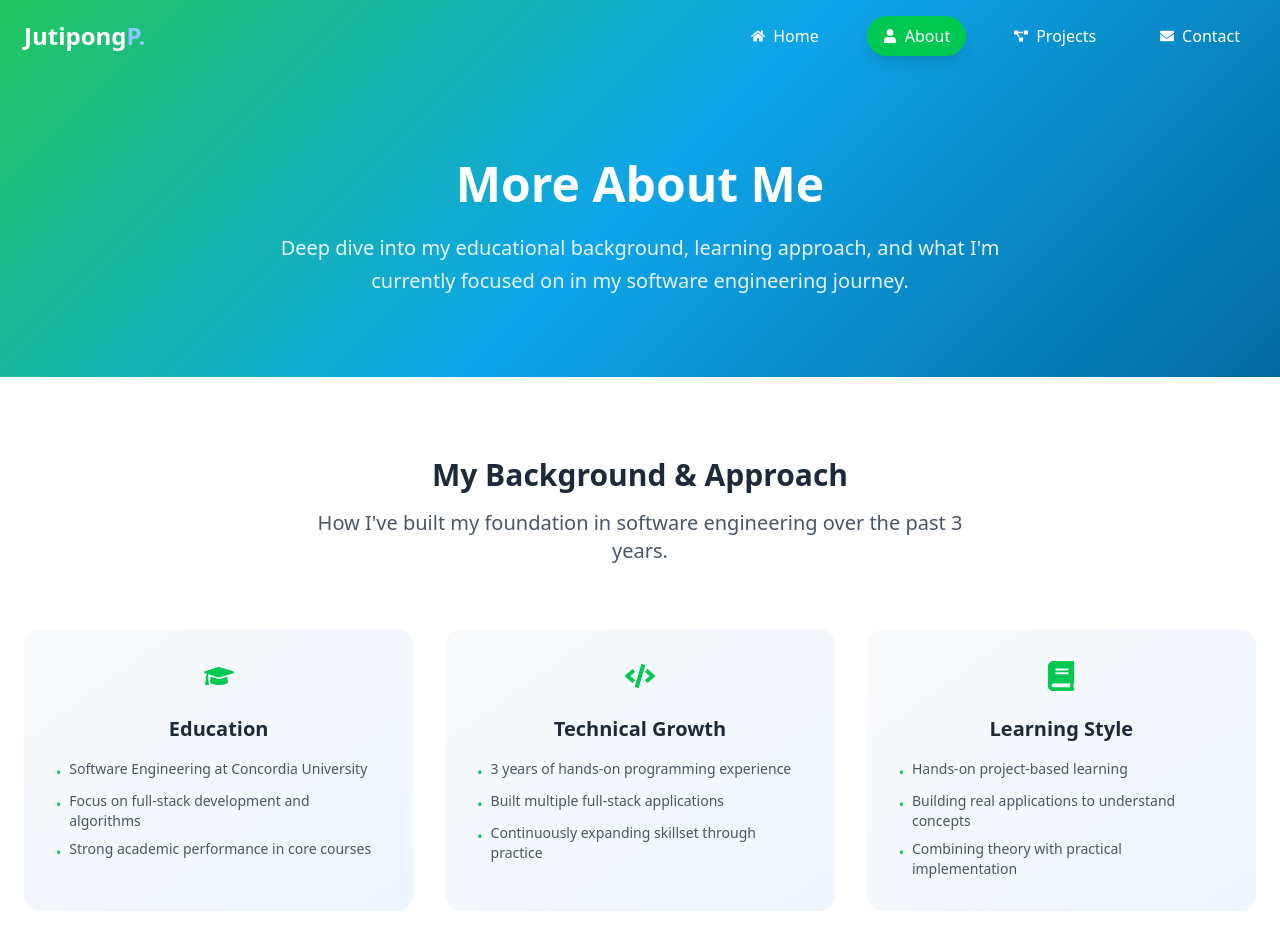
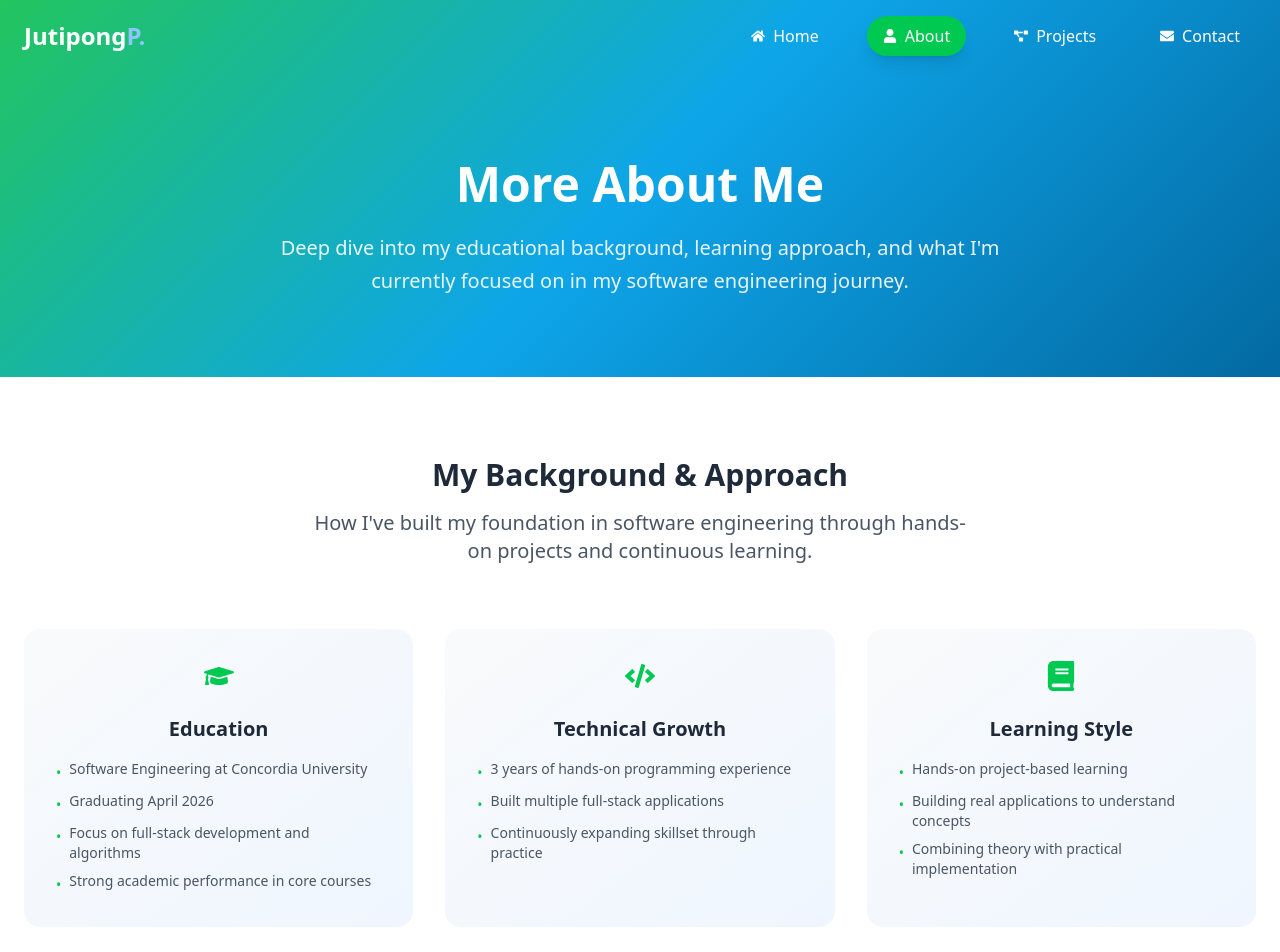
Before and after one commit to Jpuntul/Portfolio, a React (Vite) app: page /Portfolio/about in a window 1280 px wide. Shown: the top 952 px of the page. Built offline with nearby package versions, Linux system fonts and the light colour scheme.

Commit message:
feat: update portfolio with resume details and metrics

```diff
--- a/src/components/sections/Hero.jsx
+++ b/src/components/sections/Hero.jsx
@@ -45,6 +45,12 @@ const Hero = () => {
             {text}
             <span className="animate-pulse">|</span>
           </h2>
+          <div className="text-lg mb-6 text-white/80">
+            <span>
+              {personalInfo.citizenship} • Graduating{" "}
+              {personalInfo.graduationDate}
+            </span>
+          </div>
           <p className="text-xl mb-12 max-w-2xl mx-auto leading-relaxed">
             Passionate about creating innovative solutions through clean code
             and modern technologies. Currently pursuing Software Engineering at{" "}
--- a/src/data/portfolio.js
+++ b/src/data/portfolio.js
@@ -1,39 +1,39 @@
 export const personalInfo = {
   name: "Jutipong Puntuleng",
   title: "Software Engineering Student",
+  citizenship: "Thai/Canadian",
   university: "Concordia University",
-  location: "Montreal, QC",
+  location: "Montreal, QC • Open to relocate to Bangkok",
   email: "p.jutipong13@gmail.com",
-  phone: "(514) 585-5823",
+  phone: "+1 (514) 585-5823",
   github: "https://github.com/Jpuntul",
   linkedin: "https://www.linkedin.com/in/jpuntul/",
-  yearsOfExperience: 3,
+  graduationDate: "April 2026",
 };
 
 export const projects = [
   {
     id: 1,
     role: "Full Stack",
-    title: "HMS",
+    title: "Healthcare Management System",
     shortDesc:
-      "Comprehensive health facility employee status tracking system for pandemic management.",
-    description: `HFESTS (Hospital Facility Employee Status Tracking System) is a comprehensive system designed to track the status of employees in health facilities, especially during pandemic situations like COVID-19. It maintains detailed information about employees, people they live or work with, facilities, residences, infections, and vaccinations. The system supports:
+      "Full-stack healthcare platform managing 447 patient records and 303 staff accounts with optimized performance.",
+    description: `Built a comprehensive full-stack healthcare platform designed to manage patient records, staff accounts, and healthcare operations efficiently.
 
-      - Managing facilities (hospitals, clinics, pharmacies, etc.) and their employees
-      - Tracking employee roles, schedules, and assignments across multiple facilities
-      - Recording infection and vaccination history for employees and their contacts
-      - Managing residences and relationships of people living with employees
-      - Enforcing scheduling rules based on infection/vaccination status
-      - Automated email notifications for schedule updates, infection warnings, and assignment changes
-      - Logging all system-generated emails for auditing
+      Key Achievements:
+      - Manages 447 patient records and 303 staff accounts
+      - Optimized database queries by 75% (from 3s → 0.7s) through indexing, caching, and improved schema design
+      - Implemented JWT authentication with role-based access control for admin, doctor, and staff workflows
+      - Designed REST API with 15+ endpoints powering analytics dashboards
+      - Added automated code quality checks using 13 pre-commit hooks
 
-      The system features a user-friendly GUI and is practical for health organizations to reduce the risk of disease spread and ensure compliance with health protocols.`,
+      The platform provides a user-friendly interface for healthcare professionals to efficiently manage patient data, schedules, and administrative tasks while ensuring data security and compliance with healthcare protocols.`,
     image: "images/projects/hms.png",
-    technologies: ["Vite", "MySQL", "Django"],
+    technologies: ["Django", "React", "TypeScript", "MySQL"],
     github: "https://github.com/Jpuntul/HMS",
     demo: "",
     category: "Web",
-    status: "Ongoing",
+    status: "Completed",
     features: [
       "Patient Management",
       "Doctor Scheduling",
@@ -57,7 +57,7 @@ export const projects = [
   },
   {
     id: 3,
-    role: "Full Stack",
+    role: "Frontend",
     title: "Campus Navigation",
     shortDesc: "Interactive campus map for navigation and location search.",
     description: `The Concordia Campus Guide is a mobile application designed to provide comprehensive indoor and outdoor navigation, schedule management, and accessibility features for Concordia University. The app helps students, staff, and visitors efficiently find their way across both Sir George Williams and Loyola campuses, including buildings, rooms, and facilities.\n\nKey Features:\n- Indoor navigation from room to room or floor to floor, with accessibility details (elevators, stairs, etc.)\n- Outdoor navigation between buildings and off-campus locations\n- Inter-campus travel guidance, including transport schedules and waiting times\n- Integration with user calendars to find and navigate to upcoming events or classes\n- Search for buildings, rooms, and schedules through a user-friendly interface\n- Clear map views for both indoor and outdoor navigation\n- Accessibility-focused route planning for users with mobility needs\n\nThe project aims to deliver a seamless, accessible, and efficient campus navigation and planning experience for the Concordia community.`,
@@ -133,15 +133,25 @@ export const projects = [
   {
     id: 8,
     role: "Full Stack",
-    title: "Hand-in-Hand",
-    shortDesc: "Auction web app for bidding and selling items.",
-    description: "Auction web application for bidding and selling items.",
+    title: "Real-Time Auction Platform",
+    shortDesc:
+      "Real-time bidding platform for Hand in Hand Myanmar charity event with live updates.",
+    description: `Built a real-time bidding platform for the Hand in Hand Myanmar charity event, enabling live auctions with instant synchronization across all users.
+
+        Key Features:
+        - Implemented live Firestore synchronization for instant bid updates across all connected users
+        - Designed admin dashboard with full CRUD operations for managing auction items
+        - Built multi-image upload gallery for showcasing auction items
+        - Added lightweight guest authentication using localStorage for improved user experience
+        - Real-time bidding with automatic highest bid tracking and notifications
+
+        The platform successfully facilitated charity auctions, providing a seamless experience for both organizers and participants.`,
     image: "images/projects/hand-in-hand.svg",
-    technologies: ["Vite", "Node.js", "Firebase"],
+    technologies: ["React", "Firebase", "JavaScript", "Firestore"],
     github: "https://github.com/Jpuntul/hand-in-hand-auction",
     demo: "",
     category: "Web",
-    status: "Ongoing",
+    status: "Completed",
     features: ["Auction Bidding", "User Accounts", "Item Listings"],
     highlight: true,
   },
@@ -204,20 +214,23 @@ export const projects = [
 export const skills = {
   "Programming Languages": [
     { name: "JavaScript", experience: "Proficient" },
-    { name: "Python", experience: "Experienced" },
+    { name: "Python", experience: "Proficient" },
     { name: "Java", experience: "Experienced" },
     { name: "TypeScript", experience: "Experienced" },
+    { name: "C", experience: "Familiar" },
   ],
   Frontend: [
     { name: "React", experience: "Proficient" },
     { name: "HTML/CSS", experience: "Proficient" },
-    { name: "Tailwind CSS", experience: "Experienced" },
-    { name: "Vue.js", experience: "Familiar" },
+    { name: "Tailwind CSS", experience: "Proficient" },
+    { name: "Vue.js", experience: "Experienced" },
+    { name: "Flutter", experience: "Experienced" },
   ],
   Backend: [
     { name: "Node.js", experience: "Proficient" },
-    { name: "SQL", experience: "Experienced" },
+    { name: "SQL", experience: "Proficient" },
     { name: "Django", experience: "Experienced" },
     { name: "MongoDB", experience: "Experienced" },
+    { name: "Firebase", experience: "Experienced" },
   ],
 };
--- a/src/pages/About.jsx
+++ b/src/pages/About.jsx
@@ -1,6 +1,17 @@
 // src/pages/About.jsx
-import { FaGraduationCap, FaCode, FaLaptopCode, FaLightbulb, FaRocket, FaDownload, FaMapMarkerAlt, FaCalendarAlt, FaBook, FaUsers } from 'react-icons/fa'
-import { personalInfo } from '../data/portfolio'
+import {
+  FaGraduationCap,
+  FaCode,
+  FaLaptopCode,
+  FaLightbulb,
+  FaRocket,
+  FaDownload,
+  FaMapMarkerAlt,
+  FaCalendarAlt,
+  FaBook,
+  FaUsers,
+} from "react-icons/fa";
+import { personalInfo } from "../data/portfolio";
 
 const About = () => {
   const background = [
@@ -8,10 +19,11 @@ const About = () => {
       icon: FaGraduationCap,
       title: "Education",
       items: [
-        "Software Engineering at Concordia University",
+        `Software Engineering at ${personalInfo.university}`,
+        `Graduating ${personalInfo.graduationDate}`,
         "Focus on full-stack development and algorithms",
-        "Strong academic performance in core courses"
-      ]
+        "Strong academic performance in core courses",
+      ],
     },
     {
       icon: FaCode,
@@ -19,8 +31,8 @@ const About = () => {
       items: [
         "3 years of hands-on programming experience",
         "Built multiple full-stack applications",
-        "Continuously expanding skillset through practice"
-      ]
+        "Continuously expanding skillset through practice",
+      ],
     },
     {
       icon: FaBook,
@@ -28,18 +40,18 @@ const About = () => {
       items: [
         "Hands-on project-based learning",
         "Building real applications to understand concepts",
-        "Combining theory with practical implementation"
-      ]
-    }
-  ]
+        "Combining theory with practical implementation",
+      ],
+    },
+  ];
 
   const currentFocus = [
     "Advanced React patterns and state management",
     "Machine Learning with Python and TensorFlow",
     "AWS Cloud Services and serverless architecture",
     "Database design and optimization",
-    "DevOps practices and CI/CD pipelines"
-  ]
+    "DevOps practices and CI/CD pipelines",
+  ];
 
   return (
     <>
@@ -51,8 +63,8 @@ const About = () => {
               More About Me
             </h1>
             <p className="text-xl text-white/90 max-w-3xl mx-auto leading-relaxed">
-              Deep dive into my educational background, learning approach,
-              and what I'm currently focused on in my software engineering journey.
+              Deep dive into my educational background, learning approach, and
+              what I'm currently focused on in my software engineering journey.
             </p>
           </div>
         </section>
@@ -65,7 +77,8 @@ const About = () => {
                 My Background & Approach
               </h2>
               <p className="text-xl text-gray-600 max-w-2xl mx-auto">
-                How I've built my foundation in software engineering over the past {personalInfo.yearsOfExperience} years.
+                How I've built my foundation in software engineering through
+                hands-on projects and continuous learning.
               </p>
             </div>
 
@@ -83,8 +96,13 @@ const About = () => {
                   </h3>
                   <ul className="space-y-2">
                     {section.items.map((item, itemIndex) => (
-                      <li key={itemIndex} className="text-gray-600 text-sm flex items-start gap-2 text-left">
-                        <span className="text-green-500 mt-1 flex-shrink-0">•</span>
+                      <li
+                        key={itemIndex}
+                        className="text-gray-600 text-sm flex items-start gap-2 text-left"
+                      >
+                        <span className="text-green-500 mt-1 flex-shrink-0">
+                          •
+                        </span>
                         <span>{item}</span>
                       </li>
                     ))}
@@ -103,7 +121,8 @@ const About = () => {
                 What I'm Learning Right Now
               </h2>
               <p className="text-xl text-gray-600 max-w-2xl mx-auto">
-                Current technologies and concepts I'm actively studying and implementing in projects.
+                Current technologies and concepts I'm actively studying and
+                implementing in projects.
               </p>
             </div>
 
@@ -124,7 +143,7 @@ const About = () => {
         </section>
       </div>
     </>
-  )
-}
+  );
+};
 
-export default About
+export default About;
```
Also changed, not shown: src/components/sections/About.jsx (+57 -30 lines).
